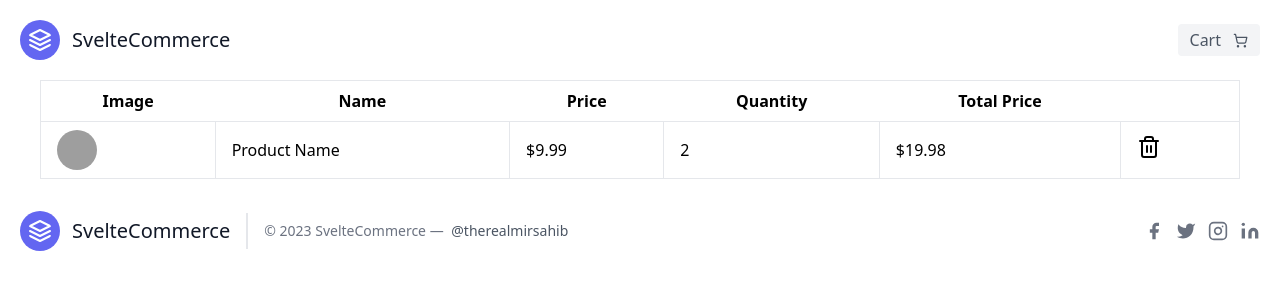
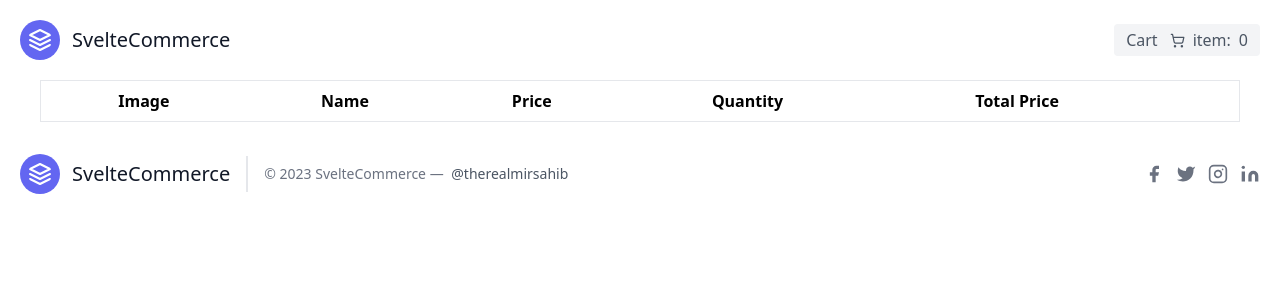
Before and after one commit to mirsahib/svelte-commerce, a SvelteKit app: page /shopping-cart in a window 1280 px wide. Shown: the top 300 px of the page. Built offline with nearby package versions, Linux system fonts and the light colour scheme; grey boxes are pictures that could not be loaded.

Commit message:
:hammer: Add subscription to cart store

```diff
--- a/src/components/Header.svelte
+++ b/src/components/Header.svelte
@@ -1,9 +1,15 @@
-<script>
+<script lang="ts">
   import { goto } from "$app/navigation";
   import { ShoppingCart } from "lucide-svelte";
+  import cart from "$store/cart"
   const gotoShoppingCart = () => {
     goto('/shopping-cart')
   };
+  let count:number
+  cart.subscribe((value)=>{
+    count= value.count
+  })
+
 </script>
 
 <header class="text-gray-600 body-font">
@@ -34,6 +40,8 @@
       on:click={gotoShoppingCart}
       >Cart
       <ShoppingCart size={15} class="ml-3" />
+      <span class="mx-2">item:</span>
+      {count}
     </button>
   </div>
 </header>
--- a/src/routes/shopping-cart/+page.svelte
+++ b/src/routes/shopping-cart/+page.svelte
@@ -1,5 +1,14 @@
-<script>
-  import { Trash2 } from "lucide-svelte";
+<script lang="ts" >
+  import type {ProductType} from "$lib/products"
+  import ProductRow from "$components/ProductRow.svelte";
+  // import { products } from "$lib/products";
+  import cart from "$store/cart";
+  let products:ProductType[] = []
+
+  cart.subscribe(val=>{
+    products = val.products
+  })
+
 </script>
 
 <div class="w-full overflow-x-auto">
@@ -16,38 +25,9 @@
     </thead>
     <tbody>
       <!-- Table rows here -->
-      <tr>
-        <td class="py-2 px-4 border">
-          <!-- Added border class here -->
-          <img
-            src="product-image.jpg"
-            alt="Product"
-            class="h-10 w-10 rounded-full"
-          />
-        </td>
-        <td class="py-2 px-4 border">
-          <!-- Added border class here -->
-          Product Name
-        </td>
-        <td class="py-2 px-4 border">
-          <!-- Added border class here -->
-          $9.99
-        </td>
-        <td class="py-2 px-4 border">
-          <!-- Added border class here -->
-          2
-        </td>
-        <td class="py-2 px-4 border">
-          <!-- Added border class here -->
-          $19.98
-        </td>
-        <td class="py-2 px-4 border">
-          <!-- Added border class here -->
-          <button>
-            <Trash2 />
-          </button>
-        </td>
-      </tr>
+      {#each products as product}
+        <ProductRow {product} />
+      {/each}
     </tbody>
   </table>
 </div>
```
